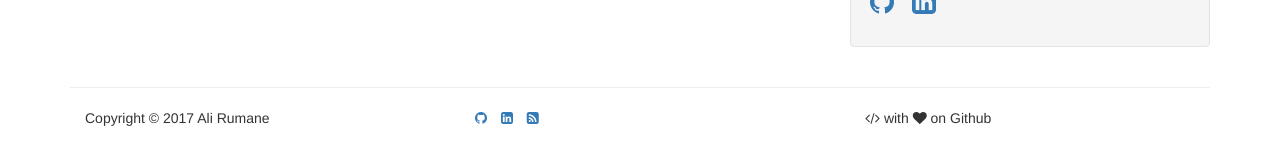
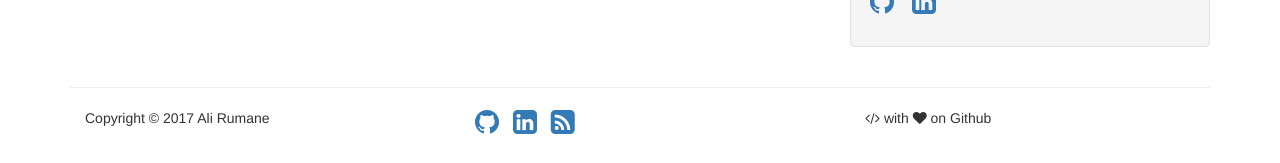
Before and after one commit to alirumane/ali-backup, a Jekyll site: the page built from index.md, in a window 1280 px wide. Shown: the part 734-897 px from the top of the page. Built offline with Jekyll 4.4.1, drawn with Linux system fonts in a browser that asks for light colours.

Commit message:
Update footer.html

```diff
--- a/_includes/footer.html
+++ b/_includes/footer.html
@@ -6,11 +6,11 @@
                 </div>
                 <div class="col-md-4">
                     <ul class="list-inline social-buttons icon-link">
-                        <li><a href="https://github.com/alirumane"><i class="fa fa-github"></i></a>
+                        <li><a href="https://github.com/alirumane"><i class="fa fa-github fa-2x"></i></a>
                         </li>
-                        <li><a href="http://www.linkedin.com/in/alinmrumane"><i class="fa fa-linkedin-square"></i></a>
+                        <li><a href="http://www.linkedin.com/in/alinmrumane"><i class="fa fa-linkedin-square fa-2x"></i></a>
                         </li>
-                        <li><a href="{{ site.base-url }}/rss"><i class="fa fa-rss-square"></i></a>
+                        <li><a href="{{ site.base-url }}/rss"><i class="fa fa-rss-square fa-2x"></i></a>
                         </li>
                     </ul>
                 </div>
```
